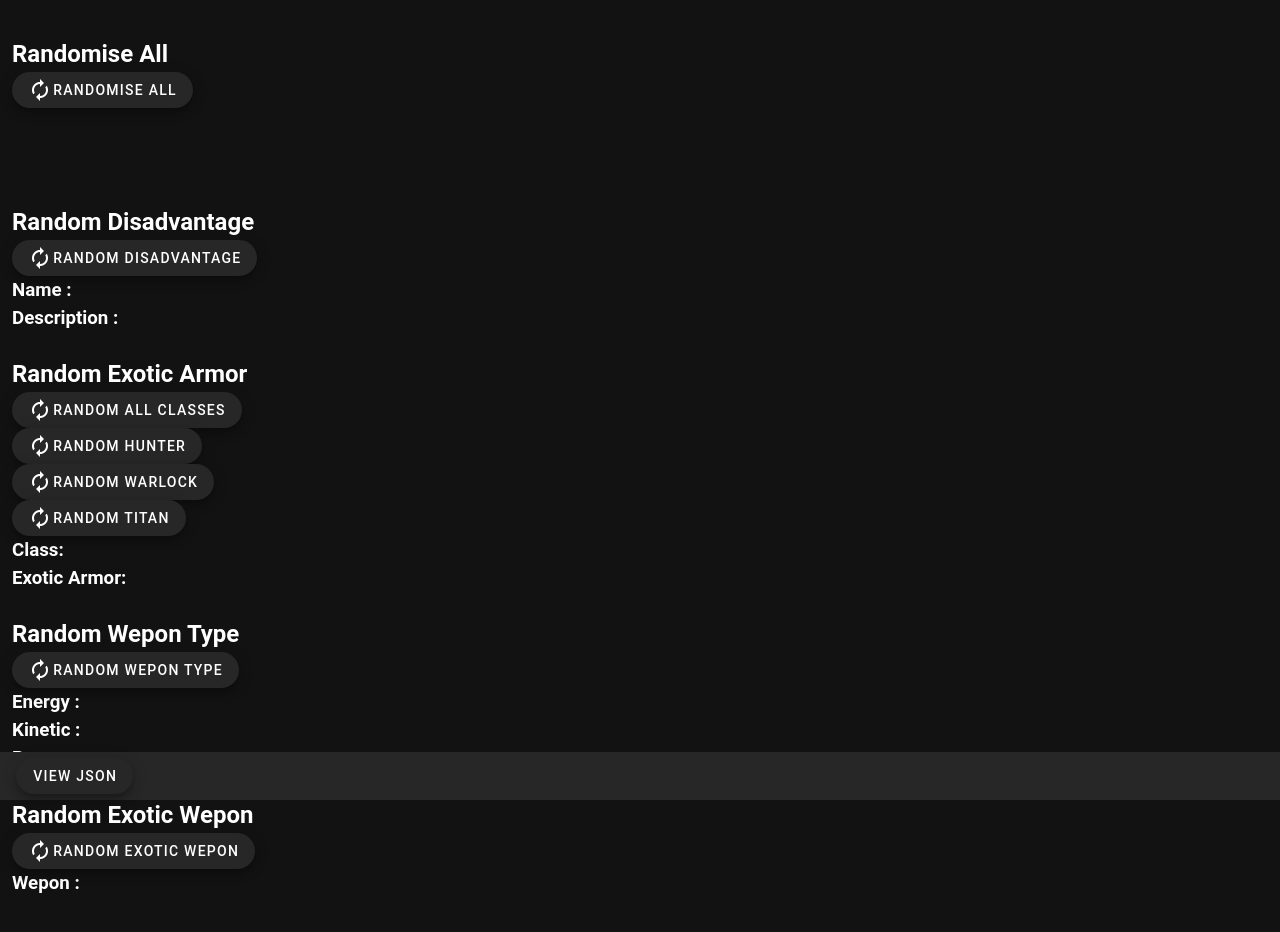
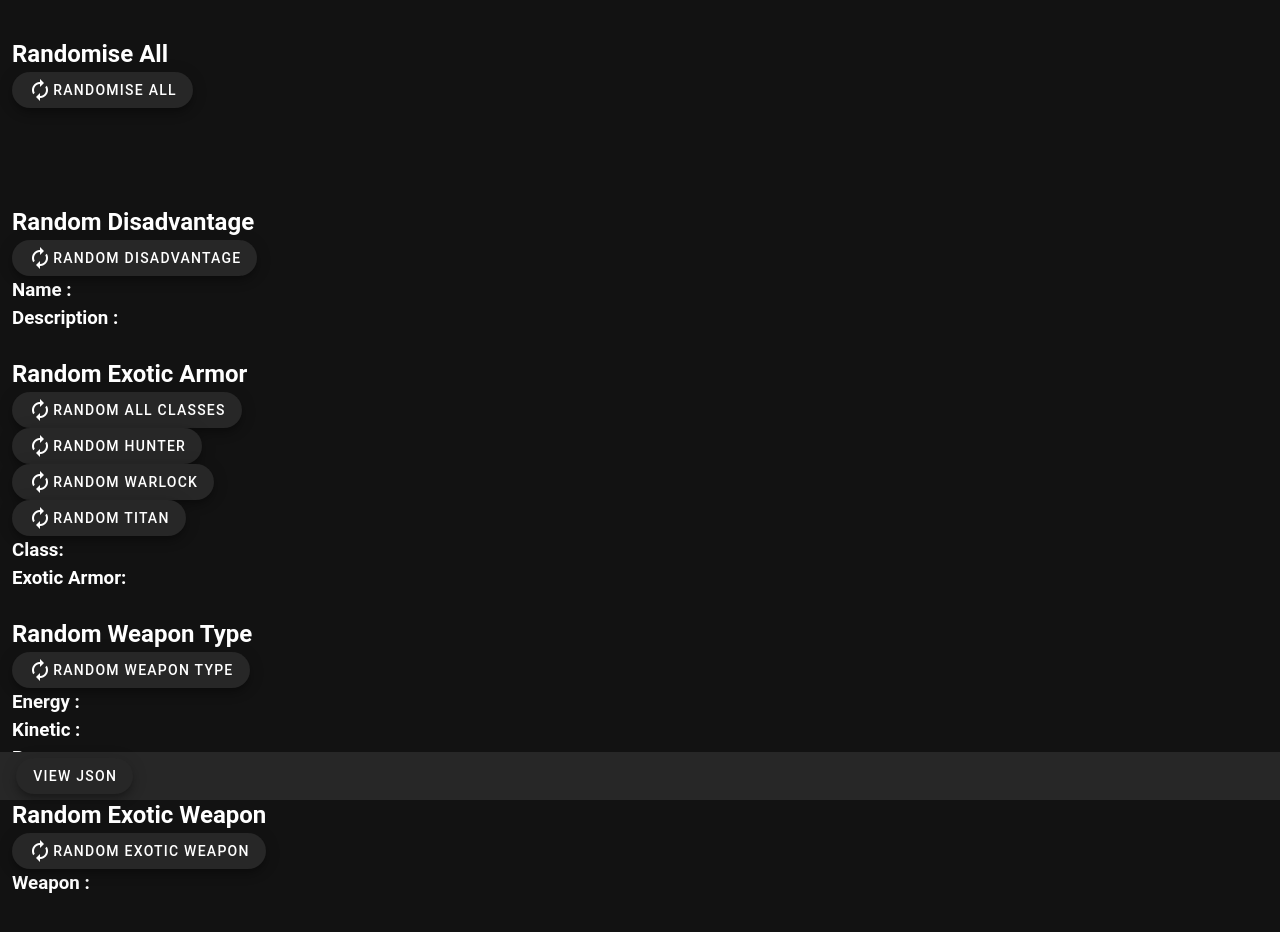
Before and after one commit to Callum-Mason/Destiny-2-Raid-Wheel, a Vue app: page / in a window 1280 px wide. Shown: the top 932 px of the page. Built offline with nearby package versions, Linux system fonts and the light colour scheme; a small style sheet from the web is missing; what vue-json-tree-view would draw is missing.

Commit message:
Fixed Spelling

```diff
--- a/public/Data/Data.json
+++ b/public/Data/Data.json
@@ -1,5 +1,5 @@
 {
-    "WeponTypes": {
+    "WeaponTypes": {
         "energy": [
             "Scout Rifle",
             "Pulse Rifle",
@@ -137,7 +137,7 @@
                 "Winter's Guile"
             ]
         },
-        "Wepons": [
+        "Weapons": [
             "Sweet Business",
             "Strum",
             "Vigilance Wing",
--- a/src/App.vue
+++ b/src/App.vue
@@ -18,8 +18,8 @@
             v-on:click="
               RandomDisadvantage();
               RandomExoticArmor('ALL');
-              RandomWeponType();
-              RandomExoticWepon();
+              RandomWeaponType();
+              RandomExoticWeapon();
             "
             elevation="7"
             rounded
@@ -57,22 +57,22 @@
           <h3>Exotic Armor: {{ ExoticArmor }}</h3>
         </div>
         <br />
-        <div class="Random Wepon Type">
-          <h2>Random Wepon Type</h2>
-          <v-btn v-on:click="RandomWeponType" elevation="7" rounded
-            ><v-icon>mdi-autorenew</v-icon>Random Wepon Type</v-btn
+        <div class="Random Weapon Type">
+          <h2>Random Weapon Type</h2>
+          <v-btn v-on:click="RandomWeaponType" elevation="7" rounded
+            ><v-icon>mdi-autorenew</v-icon>Random Weapon Type</v-btn
           >
-          <h3>Energy : {{ WeponTypeEnergy }}</h3>
-          <h3>Kinetic : {{ WeponTypeKinetic }}</h3>
-          <h3>Power: {{ WeponTypePower }}</h3>
+          <h3>Energy : {{ WeaponTypeEnergy }}</h3>
+          <h3>Kinetic : {{ WeaponTypeKinetic }}</h3>
+          <h3>Power: {{ WeaponTypePower }}</h3>
         </div>
         <br />
-        <div class="Random Exotic Wepon">
-          <h2>Random Exotic Wepon</h2>
-          <v-btn v-on:click="RandomExoticWepon" elevation="7" rounded
-            ><v-icon>mdi-autorenew</v-icon>Random Exotic Wepon</v-btn
+        <div class="Random Exotic Weapon">
+          <h2>Random Exotic Weapon</h2>
+          <v-btn v-on:click="RandomExoticWeapon" elevation="7" rounded
+            ><v-icon>mdi-autorenew</v-icon>Random Exotic Weapon</v-btn
           >
-          <h3>Wepon : {{ ExoticWepon }}</h3>
+          <h3>Weapon : {{ ExoticWeapon }}</h3>
         </div>
       </v-container>
     </v-main>
@@ -106,10 +106,10 @@
       DisadvantageDesc: null,
       HuntTitWar: null,
       ExoticArmor: null,
-      WeponTypeEnergy: null,
-      WeponTypeKinetic: null,
-      WeponTypePower: null,
-      ExoticWepon: null,
+      WeaponTypeEnergy: null,
+      WeaponTypeKinetic: null,
+      WeaponTypePower: null,
+      ExoticWeapon: null,
       JSONDATA: jsondata,
       drawer: false,
       group: null,
@@ -127,23 +127,23 @@
       this.DisadvantageName = jsondata.Disadvantages.Name[disleng];
       this.DisadvantageDesc = jsondata.Disadvantages.Explanation[disleng];
     },
-    RandomWeponType: function (event) {
-      this.WeponTypeEnergy =
-        jsondata.WeponTypes.energy[
-          getRandomInt(jsondata.WeponTypes.energy.length)
+    RandomWeaponType: function (event) {
+      this.WeaponTypeEnergy =
+        jsondata.WeaponTypes.energy[
+          getRandomInt(jsondata.WeaponTypes.energy.length)
         ];
-      this.WeponTypeKinetic =
-        jsondata.WeponTypes.Kinetic[
-          getRandomInt(jsondata.WeponTypes.Kinetic.length)
+      this.WeaponTypeKinetic =
+        jsondata.WeaponTypes.Kinetic[
+          getRandomInt(jsondata.WeaponTypes.Kinetic.length)
         ];
-      this.WeponTypePower =
-        jsondata.WeponTypes.Power[
-          getRandomInt(jsondata.WeponTypes.Power.length)
+      this.WeaponTypePower =
+        jsondata.WeaponTypes.Power[
+          getRandomInt(jsondata.WeaponTypes.Power.length)
         ];
     },
-    RandomExoticWepon: function (event) {
-      this.ExoticWepon =
-        jsondata.Exotic.Wepons[getRandomInt(jsondata.Exotic.Wepons.length)];
+    RandomExoticWeapon: function (event) {
+      this.ExoticWeapon =
+        jsondata.Exotic.Weapons[getRandomInt(jsondata.Exotic.Weapons.length)];
     },
     RandomExoticArmor: function (exoticclass: string) {
       if (exoticclass == "ALL") {
--- a/src/plugins/vuetify.ts
+++ b/src/plugins/vuetify.ts
@@ -1,8 +1,10 @@
 import Vue from 'vue'
 import Vuetify from 'vuetify/lib'
+// import { preset } from 'vue-cli-plugin-vuetify-preset-basil/preset'
 
 Vue.use(Vuetify)
 
 export default new Vuetify({
+  // preset,
   theme: { dark: true },
 })
```
